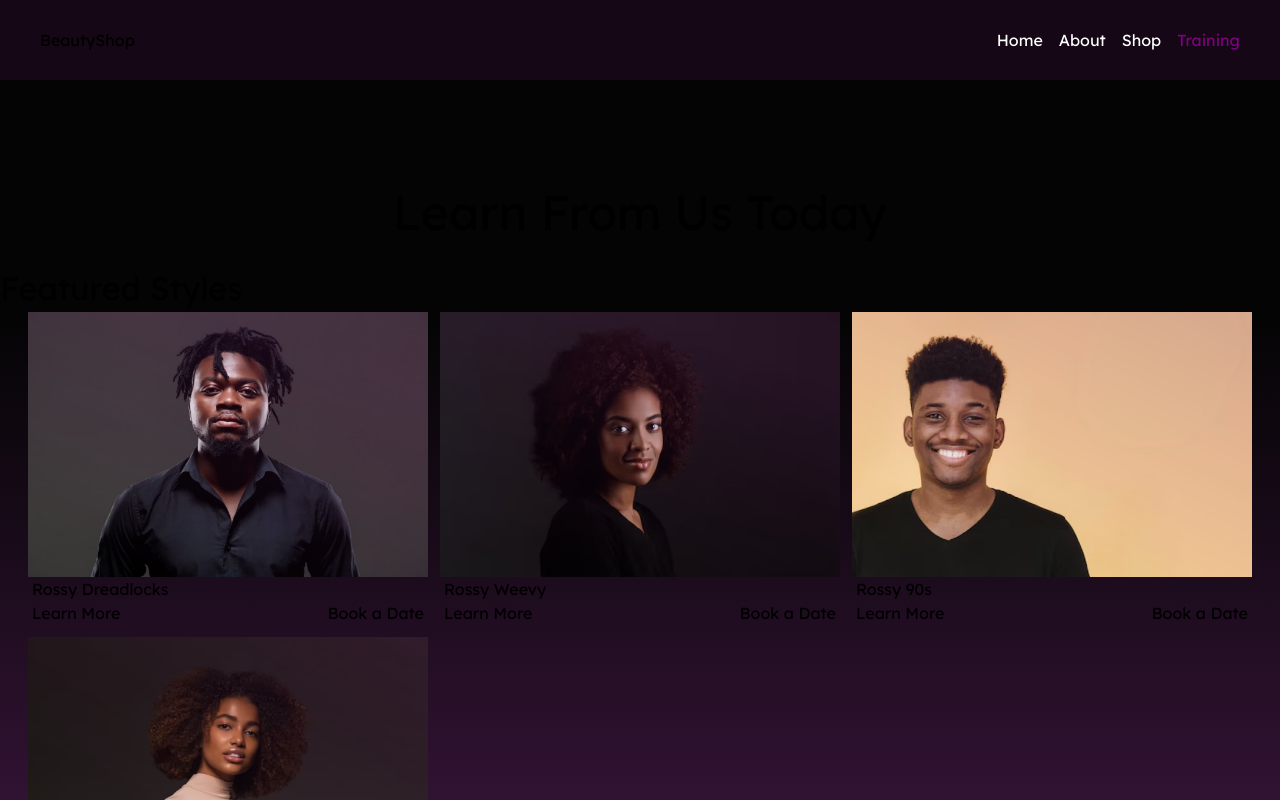
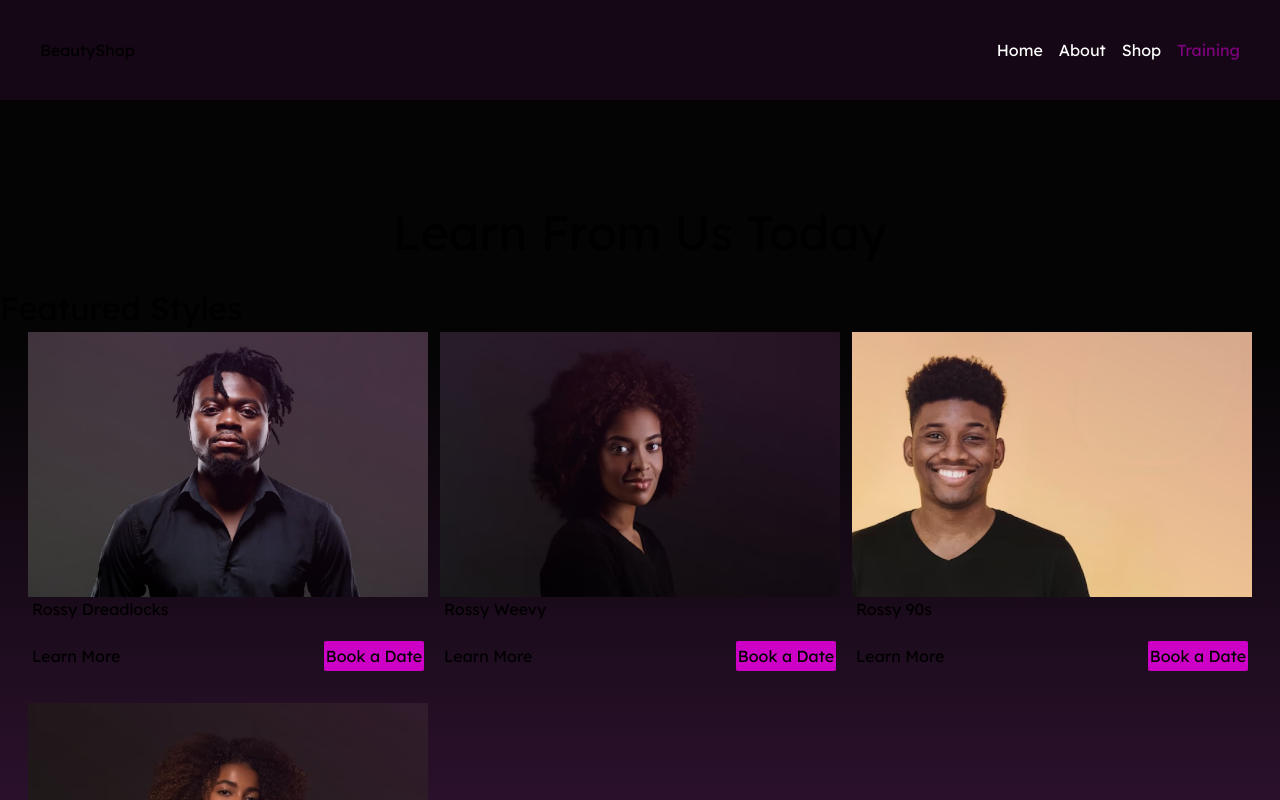
Before and after one commit to Mrjiks/beauty, a Next.js app: page /training in a window 1280 px wide. Shown: the top 800 px of the page. Built offline with nearby package versions, Linux system fonts and the light colour scheme.

Commit message:
make navbar sticky

```diff
--- a/app/components/Cta.tsx
+++ b/app/components/Cta.tsx
@@ -49,7 +49,7 @@ const Cta = () => {
             placeholder='Your phone number'
           />
 
-          <Button type='primary' title='Register' />
+          <Button type title='Register' />
         </form>
       </div>
     </main>
--- a/app/components/Featured.tsx
+++ b/app/components/Featured.tsx
@@ -18,7 +18,7 @@ const Featured = () => {
           </div>
           <div className='flex gap-4 items-center'>
             <p className='bg-[#0f0d0f] text-white w-[100px] my-3 h-[30px] text-center'>N6,000</p>
-            <Button type='primary' title='Shop Now' />
+            <Button type title='Shop Now' />
           </div>
         </div>
         <div className='w-full lg:w-1/2 lg:mt-20 md:mt-40'>
--- a/app/components/NavBar.tsx
+++ b/app/components/NavBar.tsx
@@ -8,7 +8,7 @@ import { FaBars } from "react-icons/fa";
 const NavBar = () => {
   const pathname = usePathname();
   return (
-    <div className='container z-10 mx-auto bg-[#160716]  flex items-center justify-between px-10'>
+    <div className='container z-10 mx-auto bg-[#160716]  flex items-center justify-between px-10 h-[100px] sticky inset-0'>
       <Link href='/'>
         <div className='shadow-sm'>BeautyShop</div>
       </Link>
--- a/app/layout.tsx
+++ b/app/layout.tsx
@@ -15,7 +15,7 @@ export const metadata: Metadata = {
 export default function RootLayout({ children }: { children: React.ReactNode }) {
   return (
     <html lang='en' className='transition-all'>
-      <body className={`${lexend.className}`}>
+      <body className={`${lexend.className} dark:bg-white dark:text-black`}>
         <NavBar />
         {children}
         <Footer />
--- a/app/page.tsx
+++ b/app/page.tsx
@@ -16,7 +16,7 @@ export default function Home() {
           <p>
             Unleash Your Beauty with our <br /> Stunning Makeup Collection
           </p>
-          <Button type='primary' title='Shop Now' />
+          <Button type title='Shop Now' />
         </div>
         <div className='ml-4'>
           <Image
--- a/app/training/page.tsx
+++ b/app/training/page.tsx
@@ -34,7 +34,7 @@ const Training = () => {
               </div>
               <div className='flex  items-center justify-between gap-4 px-1'>
                 <p className='cursor-pointer'>{price}</p>
-                <Button title='Book a Date' type='' />
+                <Button title='Book a Date' type />
               </div>
             </div>
           );
```
